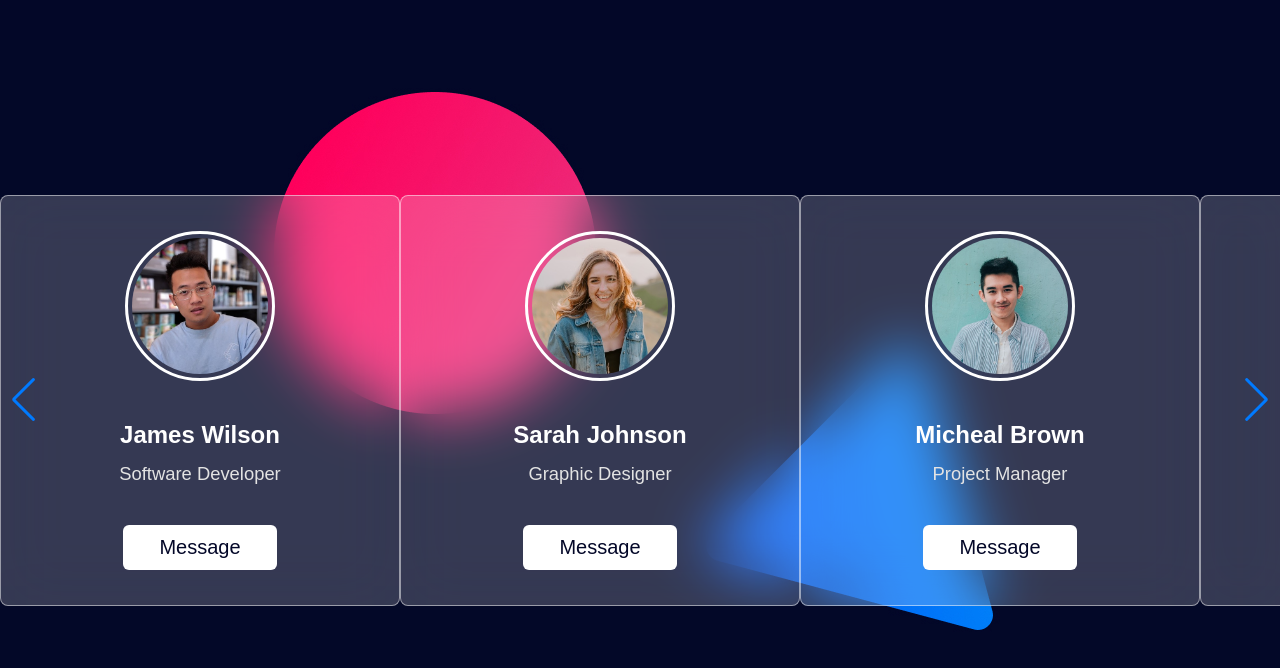
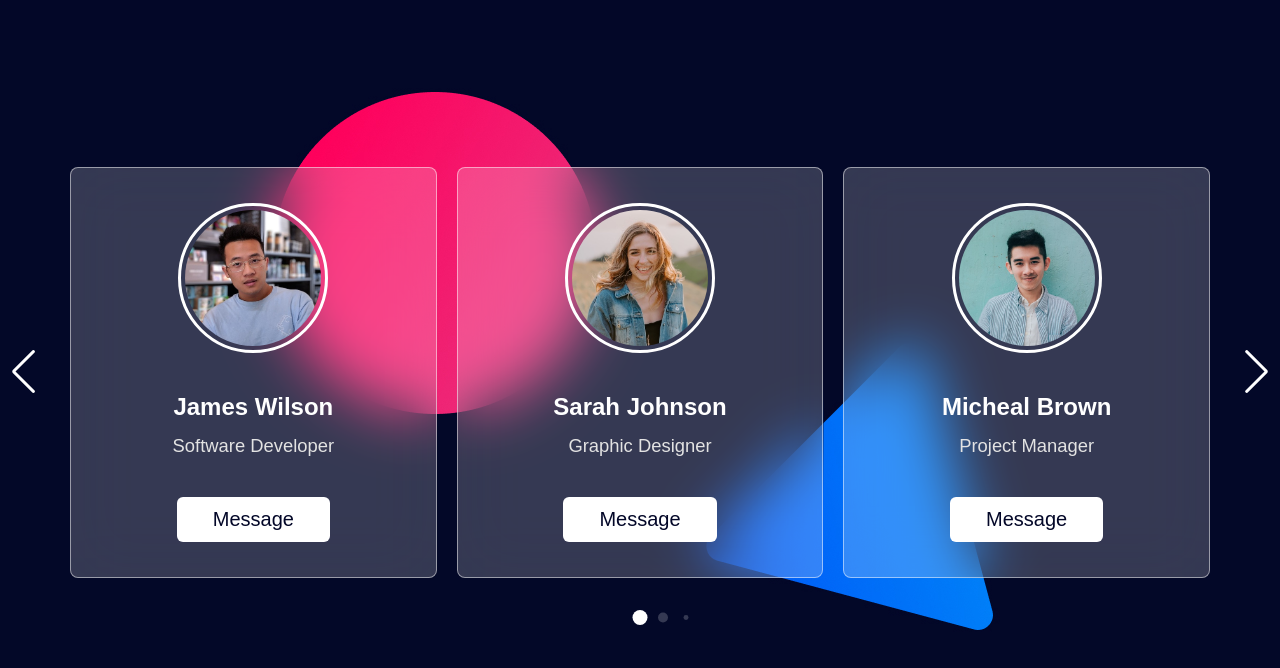
Before and after one commit to ZhannaKanal/cardSlider, a plain HTML site: page index.html in a window 1280 px wide. Drawn offline with nearby package versions, Linux system fonts and the light colour scheme.

Commit message:
added script.js  and finished

```diff
--- a/index.html
+++ b/index.html
@@ -7,12 +7,15 @@
       Responsive Card Slider in HTML CSS and JavaScript | CodingNepal
     </title>
     <!-- Linking SwiperJS CSS -->
+    <!-- Swiper CSS -->
     <link
       rel="stylesheet"
       href="https://cdn.jsdelivr.net/npm/swiper@11/swiper-bundle.min.css"
     />
+
+    <!-- Swiper JS -->
+    <script src="https://cdn.jsdelivr.net/npm/swiper@11/swiper-bundle.min.js"></script>
     <link rel="stylesheet" href="style.css" />
-    <link rel="stylesheet" href="script.js" />
   </head>
   <body>
     <div class="container swiper">
@@ -56,8 +59,8 @@
           </div>
         </div>
         <div class="swiper-pagination"></div>
-        <div class="swiper-button-prev"></div>
-        <div class="swiper-button-next"></div>
+        <div class="swiper-slide-button swiper-button-prev"></div>
+        <div class="swiper-slide-button swiper-button-next"></div>
       </div>
     </div>
     <!--  Linking SwiperJS script-->
--- a/script.js
+++ b/script.js
@@ -1,9 +1,12 @@
 const swiper = new Swiper('.slider-wrapper', {
     loop: true,
-
+    grabCursor: true,
+    spaceBetween: 20,
     // If we need pagination
     pagination: {
       el: '.swiper-pagination',
+      clickable: true,
+      dynamicBullets: true
     },
 
     // Navigation arrows
@@ -11,4 +14,18 @@ const swiper = new Swiper('.slider-wrapper', {
       nextEl: '.swiper-button-next',
       prevEl: '.swiper-button-prev',
     },
+    // Responsive breakpoints
+    breakpoints: {
+        0: {
+            slidesPerView: 1
+        },
+        768: {
+            slidesPerView: 2
+        },
+        1024: {
+            slidesPerView: 3
+        }
+
+    }
+
   });
--- a/style.css
+++ b/style.css
@@ -13,9 +13,15 @@ body{
     min-height: 100vh;
     background: url("images/bg.jpg") #030728 no-repeat center;
 }
+.slider-wrapper {
+    overflow: hidden;
+    max-width: 1200px;
+    margin: 0 70px 55px;
+
+}
 .card-list .card-item {
     color: white;
-    width: 400px;
+    user-select: none;
     padding: 35px;
     display: flex;
     flex-direction: column;
@@ -56,3 +62,25 @@ body{
     border: 1px solid #fff;
     color: #fff;
 }
+.slider-wrapper .swiper-pagination-bullet {
+    background: #fff;
+    height: 15px;
+    width: 15px;
+}
+.slider-wrapper .swiper-slide-button {
+    color: #fff;
+    margin-top: -50px;
+    transition: 0.2s ease;
+}
+.slider-wrapper .swiper-slide-button:hover{
+    color: #4658ff;
+}
+@media(max-width: 768px){
+    .slider-wrapper{
+        margin: 0 10px 40px;
+    }
+    .slider-wrapper .swiper-slide-button {
+        display: none;
+
+    }
+}
```
